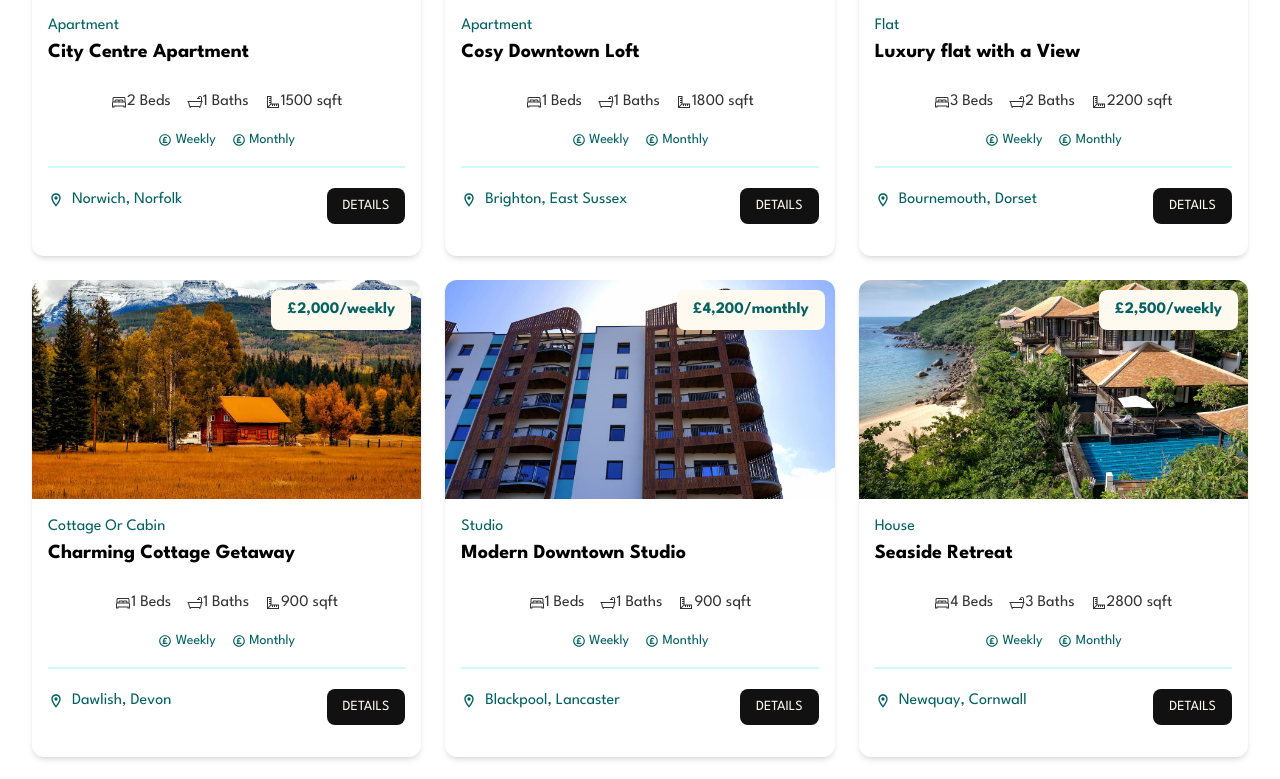
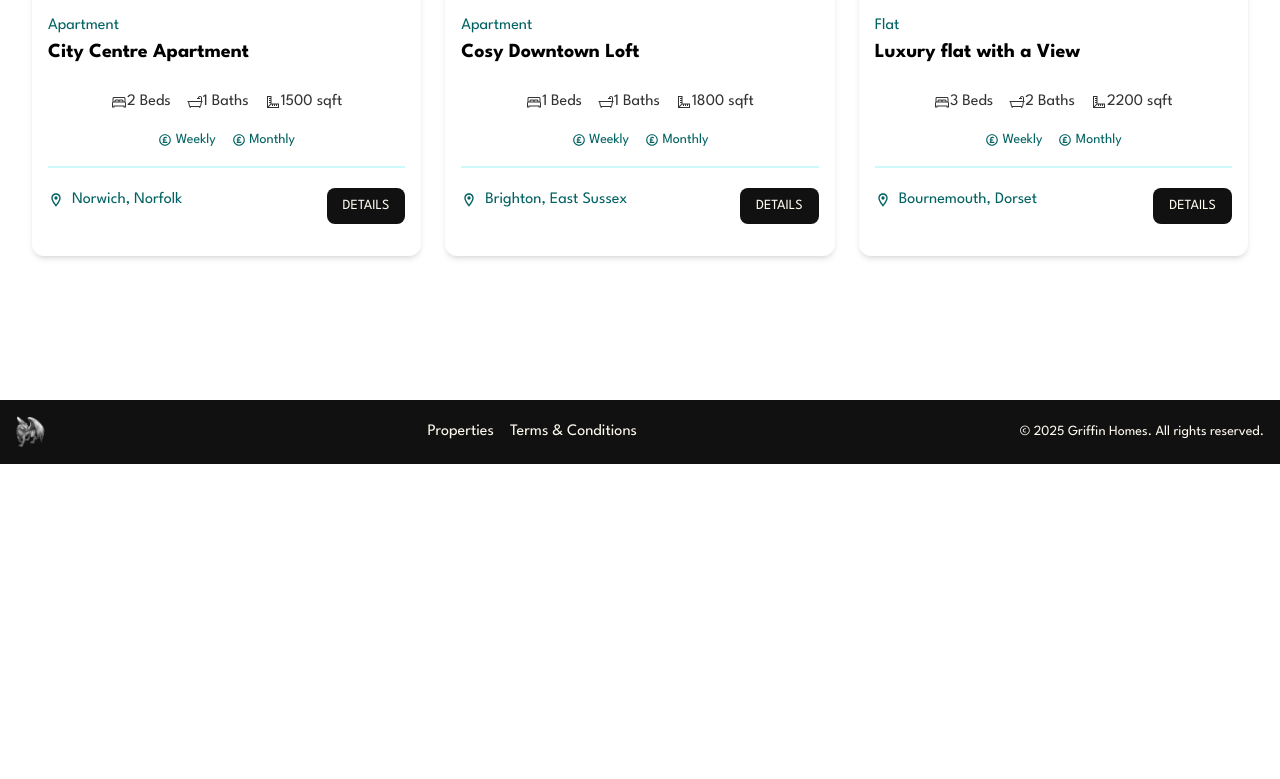
Before and after one commit to Nimira43/Griffin-Homes, a Next.js app: page / in a window 1280 px wide. Shown: the part 990-1769 px from the top of the page. After the commit the page ends 1454 px from the top, so only its background shows below. Built offline with nearby package versions, Linux system fonts and the light colour scheme.

Commit message:
Created and used variable to limit the amount of properties displayed on home page.

```diff
--- a/components/HomeProperties.jsx
+++ b/components/HomeProperties.jsx
@@ -2,6 +2,8 @@ import properties from '@/properties.json'
 import PropertyCard from './PropertyCard'
 
 const HomeProperties = () => {
+  const recentProperties = properties.slice(0, 3)
+
   return (
     <section className='px-4 py-6'>
       <div className='container-xl lg:container m-auto px-4 py-6'>
@@ -9,7 +11,7 @@ const HomeProperties = () => {
         {properties.length === 0 ? (<p>No Properties Found</p>) : (
           <div className='grid grid-cols-1 md:grid-cols-3 gap-6'>
             {
-              properties.map((property) => (
+              recentProperties.map((property) => (
                 <PropertyCard
                   key={property._id}
                   property={property}
```
